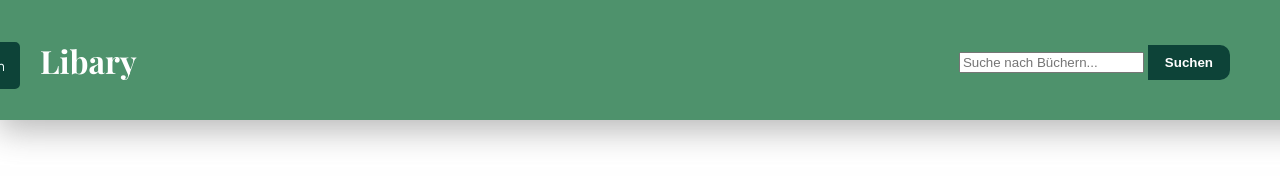
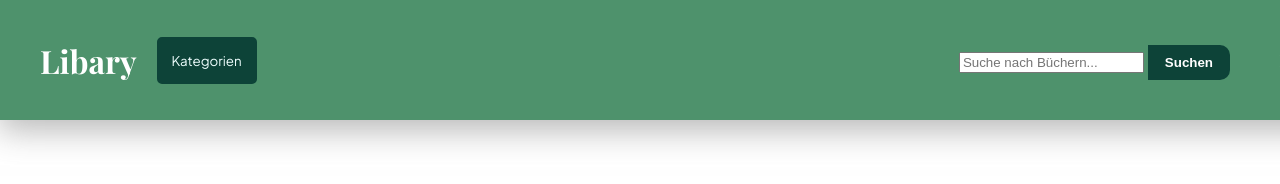
Before and after one commit to MaaaartinTH/Bibliothek_2_Semester_WG, a website: page library.html in a window 1280 px wide. Shown: the top 184 px of the page. Drawn offline with nearby package versions, Linux system fonts and the light colour scheme; a web font is replaced by a local one.

Commit message:
Änderungen Dropdown

```diff
--- a/library.html
+++ b/library.html
@@ -15,10 +15,7 @@
 
         <h1 class="">Libary</h1>
 
-        <div class="search-container">
-            <input type="text" placeholder="Suche nach Büchern...">
-            <button type="submit">Suchen</button>
-        </div>
+
 
         <div class="dropdown">
             <button onclick="ToggleMenu()" class="dropbtn">Kategorien</button>
@@ -30,6 +27,13 @@
             </div>
         </div>
 
+        <div class="search-container">
+            <input type="text" placeholder="Suche nach Büchern...">
+            <button type="submit">Suchen</button>
+        </div>
+
+        <div style="margin-left: auto;">Login</div>
+
 
 </div>
 
--- a/style.css
+++ b/style.css
@@ -109,8 +109,12 @@
     font-family: "Playfair Display", serif;
 
     display: flex;
+    /* 'flex-start' sorgt dafür, dass alles links klebt */
+    justify-content: flex-start;
+    align-items: center;
+    gap: 20px; /* Hier steuerst du den Abstand zwischen Logo und Button */
+    padding: 10px 20px;
 
-    display: flex;
     justify-content: space-between; /* Schiebt die Kinder an die äußeren Ränder */
     align-items: center;            /* Zentriert sie vertikal zueinander */
     padding: 10px 40px;             /* Abstand zu den Seitenwänden */
@@ -162,8 +166,8 @@
 .dropdown {
     position: relative;
     display: inline-block;
-    right: 1300px;
-    top: 5px;
+
+
 
 }
 
```
